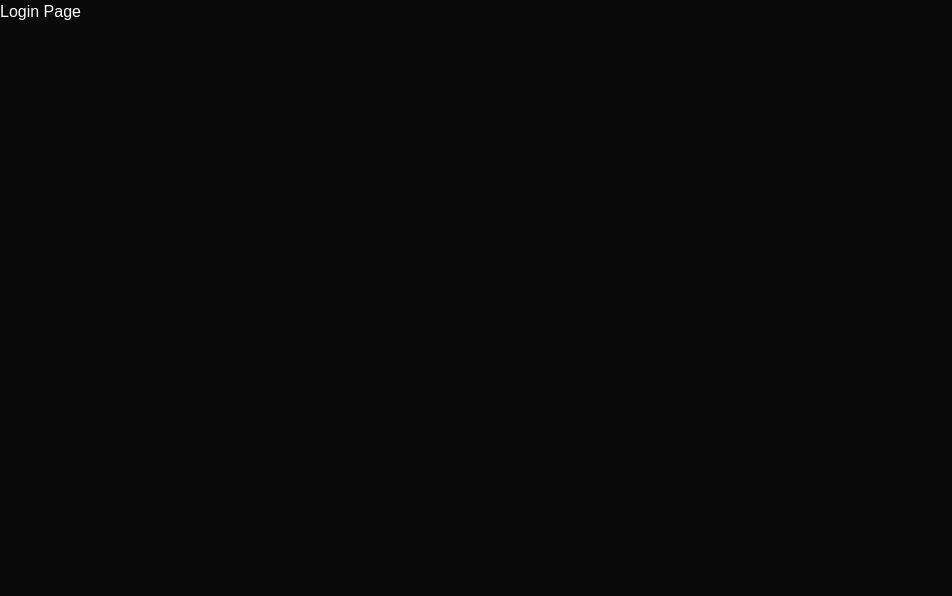
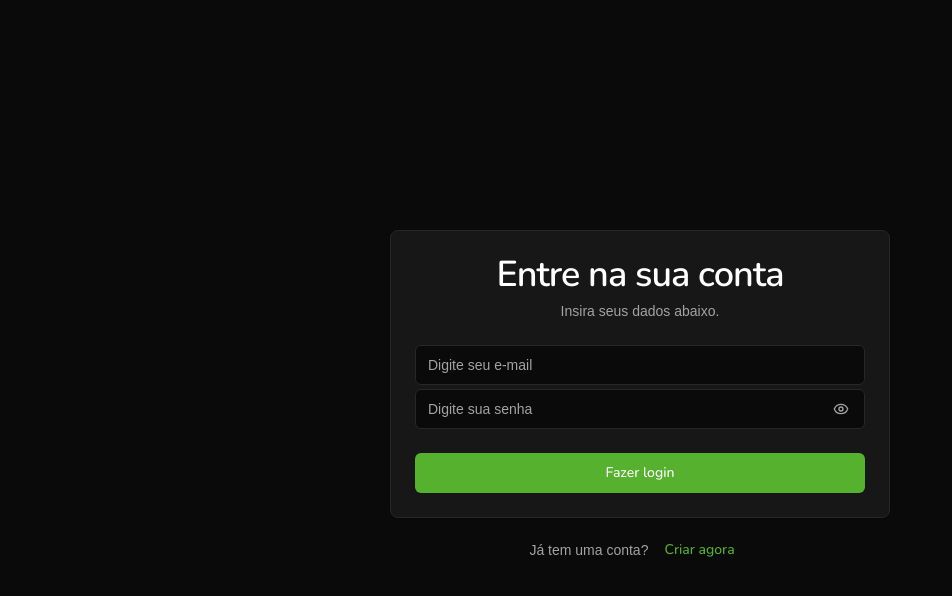
Before and after one commit to silvamaarcus/fintrack, a React (Vite) app: page /login in a window 1280 px wide. Shown: the top 596 px of the page, without its empty margins (0-952 px from the left). Built offline with nearby package versions, Linux system fonts and the light colour scheme; a web font is replaced by a local one.

Commit message:
feat: implement login page layout with form inputs and navigation

```diff
--- a/src/pages/login.jsx
+++ b/src/pages/login.jsx
@@ -1,5 +1,42 @@
+import { Link } from 'react-router';
+
+import PasswordInput from '@/components/password-input';
+import { Button } from '@/components/ui/button';
+import {
+  Card,
+  CardContent,
+  CardDescription,
+  CardFooter,
+  CardHeader,
+  CardTitle,
+} from '@/components/ui/card';
+import { Input } from '@/components/ui/input';
+
 const LoginPage = () => {
-  return <h1>Login Page</h1>;
+  return (
+    <div className="flex h-screen w-screen flex-col items-center justify-center">
+      <Card className="w-[500px]">
+        <CardHeader className="text-center">
+          <CardTitle className="text-4xl">Entre na sua conta</CardTitle>
+          <CardDescription>Insira seus dados abaixo.</CardDescription>
+        </CardHeader>
+        <CardContent className="space-y-1">
+          <Input placeholder="Digite seu e-mail" />
+          <PasswordInput />
+        </CardContent>
+        <CardFooter>
+          <Button className="w-full">Fazer login</Button>
+        </CardFooter>
+      </Card>
+
+      <div className="mt-3 flex items-center justify-center">
+        <p className="text-sm text-muted-foreground">Já tem uma conta?</p>
+        <Button variant="link" asChild>
+          <Link to="/signup">Criar agora</Link>
+        </Button>
+      </div>
+    </div>
+  );
 };
 
 export default LoginPage;
```
